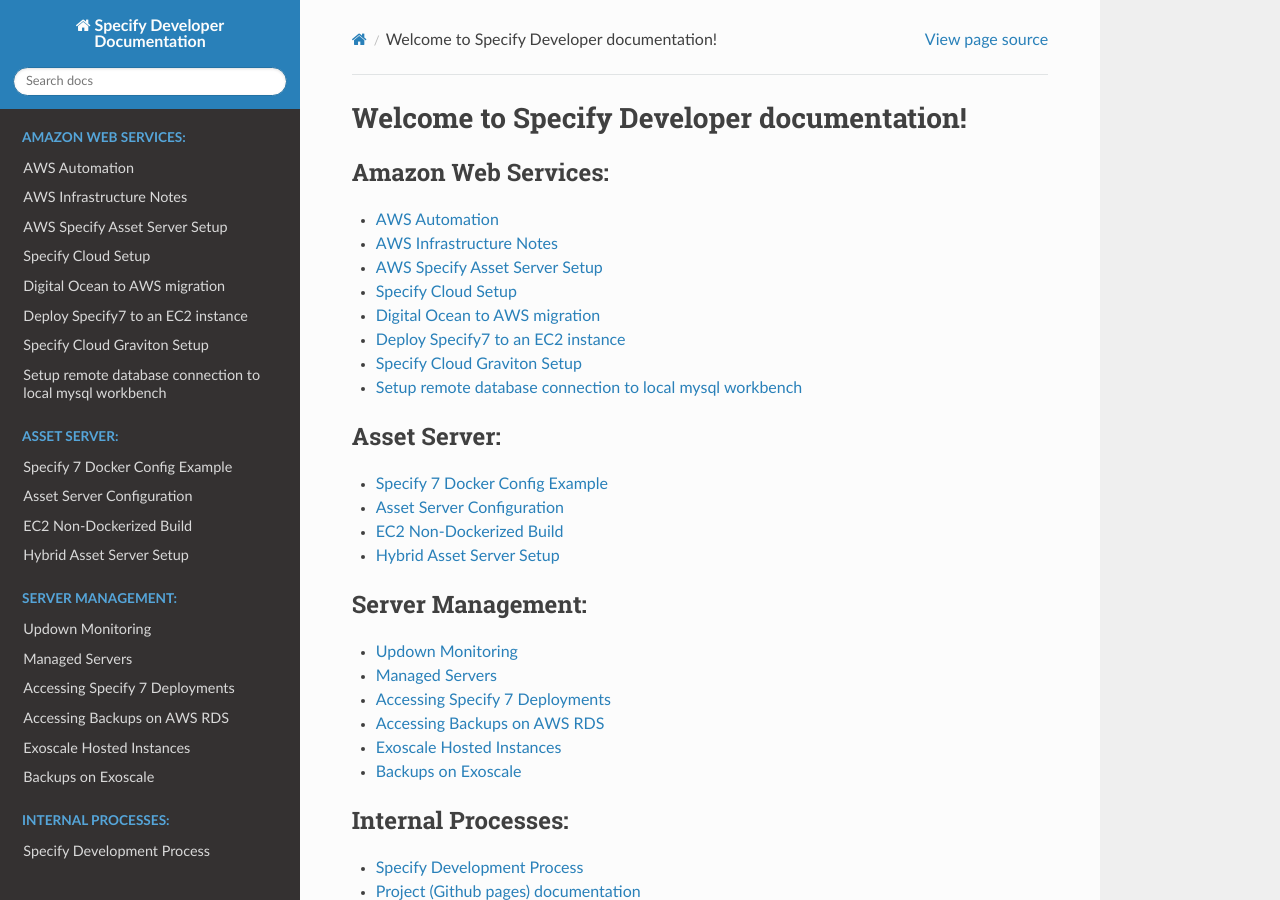
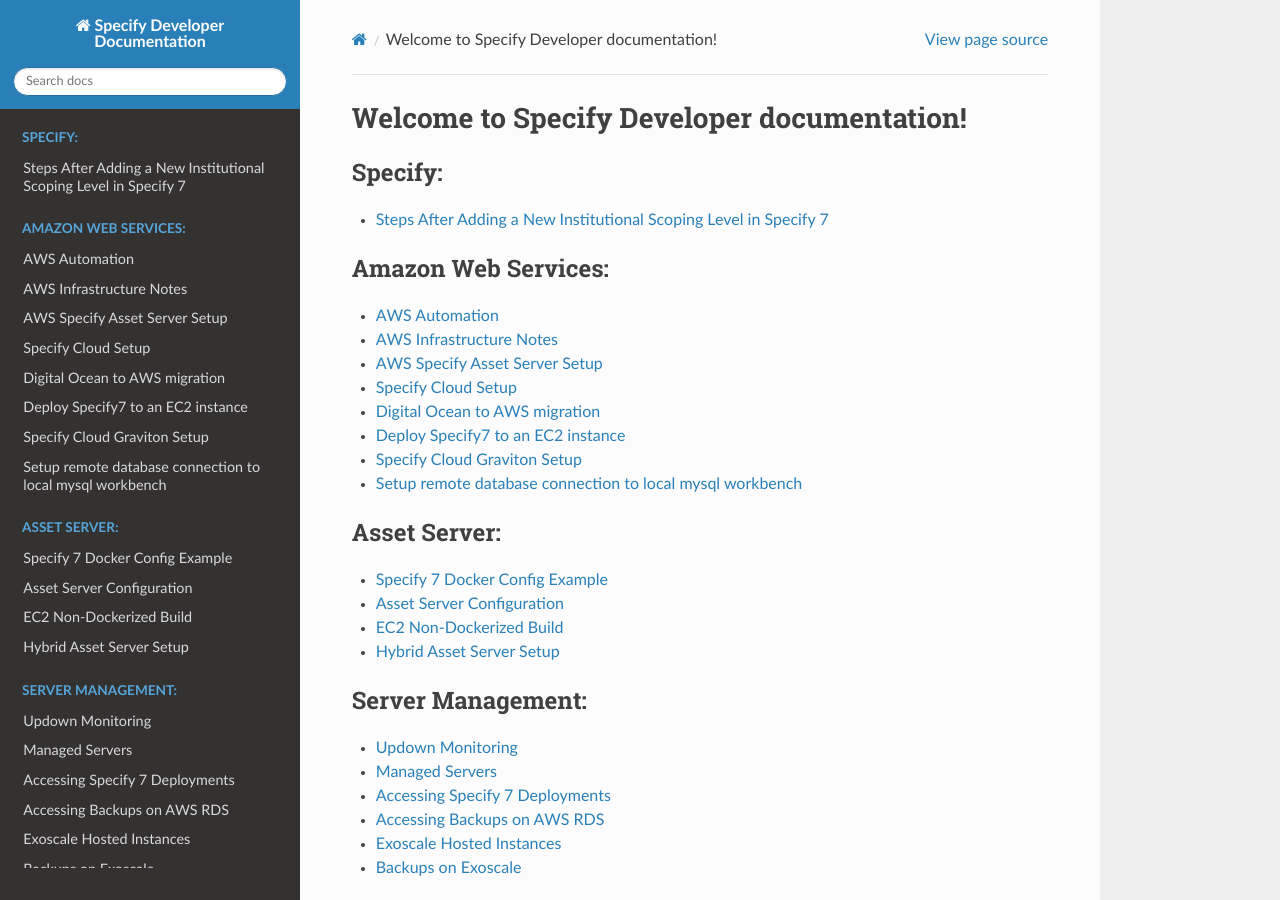
Before and after one commit to specify/specify.github.io, a Sphinx documentation site: the page built from sphinx/index.rst, in a window 1280 px wide and 900 px high. Built offline with Sphinx 7.4.7 and the Read the Docs theme 3.1.0, drawn with Linux system fonts in a browser that asks for light colours; some of the changed lines change nothing that is shown.

Commit message:
Add steps for running uniqueness rules

````diff
--- a/sphinx/index.rst
+++ b/sphinx/index.rst
@@ -1,5 +1,11 @@
 Welcome to Specify Developer documentation!
 ===========================================================
+
+.. toctree::
+   :maxdepth: 1
+   :caption: Specify:
+
+   specify/adding_new_levels
 
 .. toctree::
    :maxdepth: 1
--- /dev/null
+++ b/sphinx/specify/adding_new_levels.md
@@ -0,0 +1,56 @@
+# Steps After Adding a New Institutional Scoping Level in Specify 7
+
+_Last updated 2024-12-09_
+
+After adding a new [institutional scoping level](https://discourse.specifysoftware.org/t/specify-institutional-scopings/1046) (collection, discipline, division) to a Specify 7 database, follow these steps:
+
+![Example hierarchy](https://global.discourse-cdn.com/flex029/uploads/specifysoftware/original/2X/d/d48c17f6c1a95289032a45963388ee499f20f889.jpeg)
+
+![Scoping hierarchy](scopinghierarchy.png)
+
+> **WARNING:** Before following any of these steps, make sure to take a complete backup of any production database.
+
+## Collection
+
+_WIP_
+
+## Discipline
+
+### Uniqueness Rules
+
+**Problem:** When a new discipline is added, the uniqueness rules are not automatically applied. This occurs because the migration process that creates the uniqueness rules is not already complete and does not run again.
+
+> ⚠️ **Warning:** Make sure to note any custom uniqueness rules. If any do not match the system's defaults, carefully back them up and re-add them once these steps are complete.
+
+
+**Solution:**
+
+1. Drop the `uniquenessrule_fields` table.
+2. Drop the `uniquenessrule` table.
+3. Remove the Django migration records associated with these migrations:
+
+    ```sql
+    delete from django_migrations where name IN ('0001_initial','0002_default_unique_rules');
+    ```
+
+4. Enter the container directly via command line:
+
+    ```bash
+    docker exec -it specifycloud-example-1 /bin/bash
+    ```
+
+    Inside the Docker `specify7` container, re-run the migrations:
+    ```bash
+    ve/bin/python manage.py migrate businessrules 0002_default_unique_rules
+    ```
+
+5. Verify that the `uniquenessrule_fields` and `uniquenessrule` tables are present. Go to the Schema Config in each discipline and verify that 'Collection Object' has a uniqueness rule for catalog number.
+
+
+## Division
+
+_WIP_
+
+## Institution
+
+You may only have one institution per Specify database at this time.
````
Also changed, not shown: sphinx/specify/scopinghierarchy.png (added).
